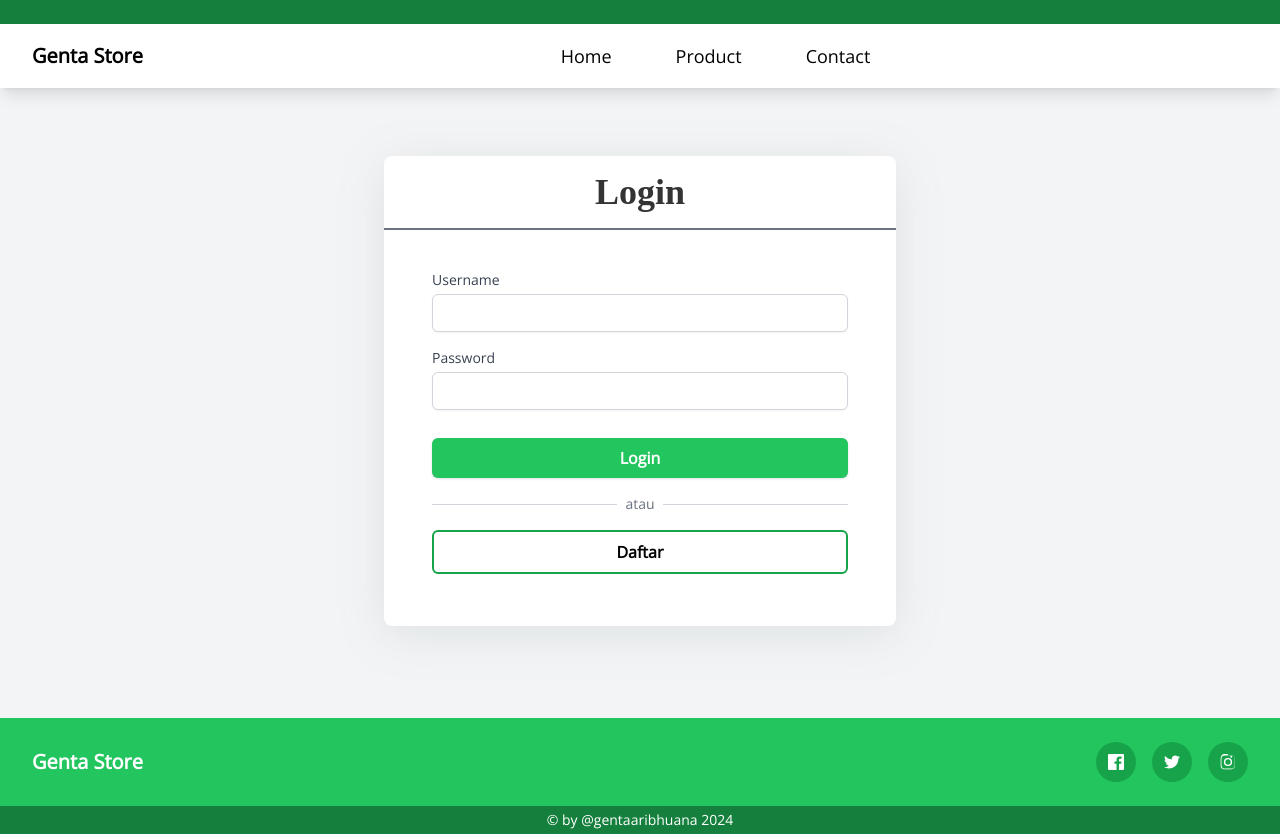
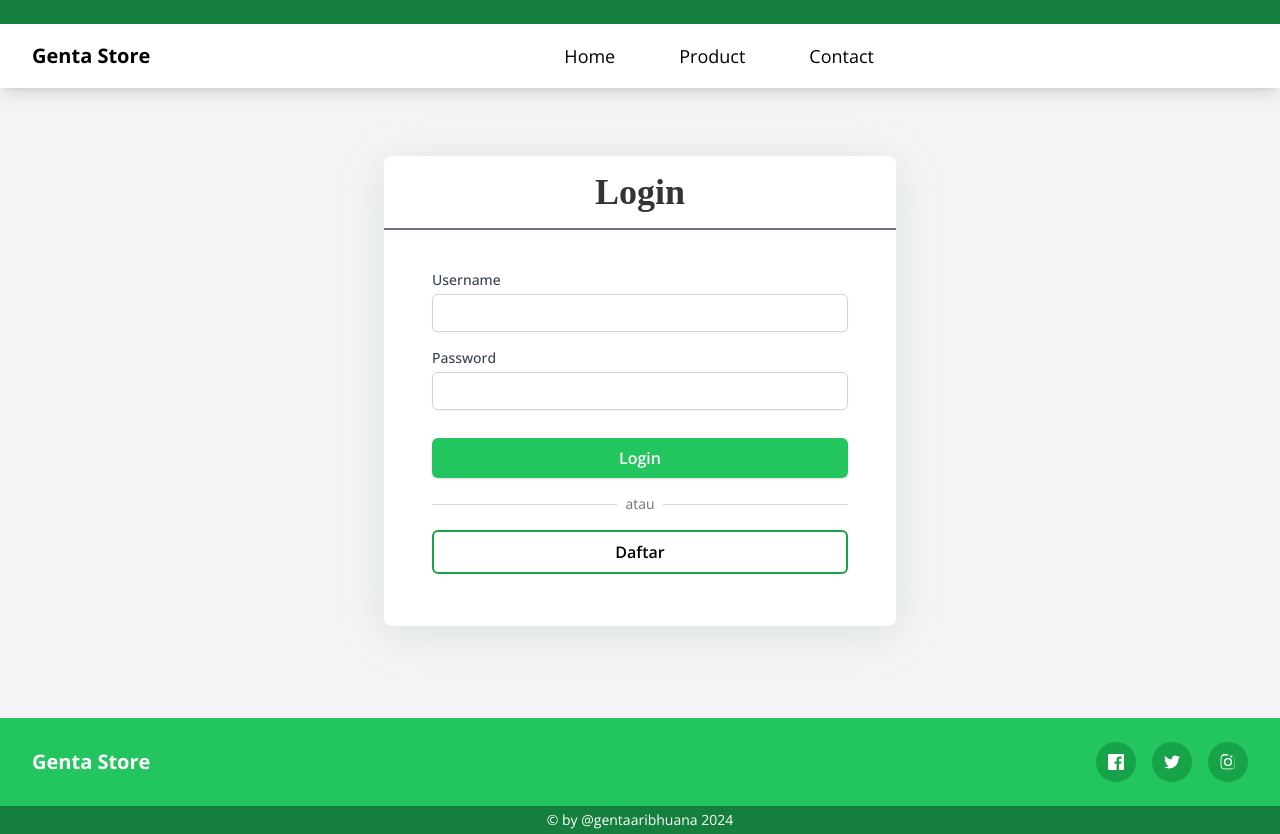
Before and after one commit to Sandiartakadek/gentastore, a PHP site: page /views/login.php in a window 1280 px wide. Run offline with PHP 8.4, Linux system fonts and the light colour scheme; style sheets or scripts are compiled from the project's sources; some web fonts are replaced.

Commit message:
changes: Open Sans font link

```diff
--- a/includes/header.php
+++ b/includes/header.php
@@ -5,7 +5,7 @@
     <meta charset="UTF-8">
     <meta name="viewport" content="width=device-width, initial-scale=1.0">
     <title><?php echo isset($title) ? $title : 'Genta Store'; ?></title>
-    <link rel="stylesheet" href="https://fonts.googleapis.com/css2?family=Open+Sans">
+    <link rel="stylesheet" href="https://fonts.googleapis.com/css2?family=Open+Sans:ital,wght@0,300..800;1,300..800&display=swap">
     <link rel="stylesheet" href="https://fonts.googleapis.com/css2?family=Unna:wght@400;700&display=swap">
     <link rel="stylesheet" href="../assets/css/output.css">
     <?php echo isset($customCSS) ? '<link rel="stylesheet" href="' . $customCSS . '">' : '' ?>
```
